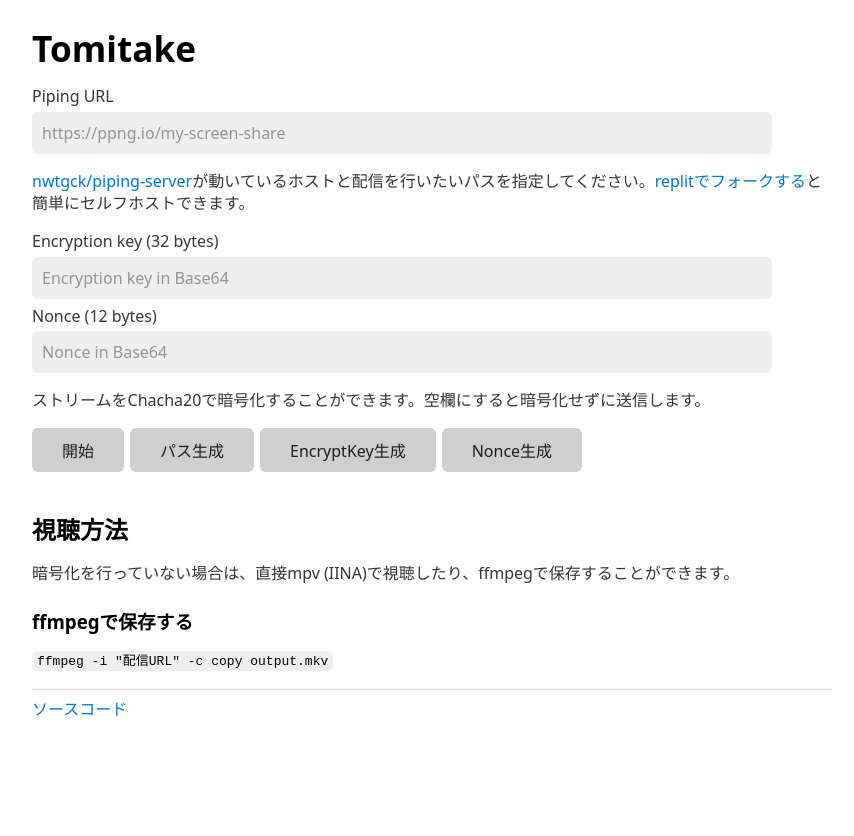
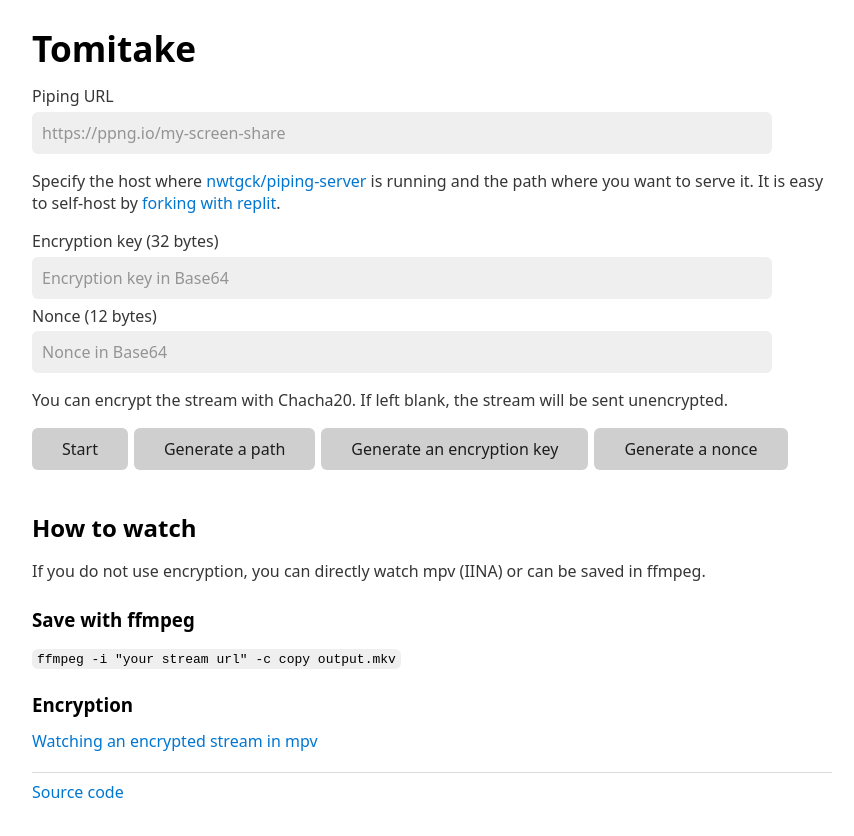
Before and after one commit to ci7lus/friend-password, a React (Vite) app: page / in a window 1280 px wide. Shown: the top 836 px of the page, without its empty margins (208-1062 px from the left). Before the commit the page ends 800 px from the top, so only its background shows below. Built offline with nearby package versions, Linux system fonts and the light colour scheme.

Commit message:
🌐 英語にしちゃった

```diff
--- a/src/App.tsx
+++ b/src/App.tsx
@@ -36,16 +36,16 @@ function App() {
       <h1>Tomitake</h1>
       {isStreamUploadDisabled && (
         <div className="warn">
-          <h3>必要な機能が利用できない可能性があります</h3>
+          <h3>Necessary functions may not be available.</h3>
           <div>
             <p>
-              Tomitakeを利用するには、<code>ReadableStream</code>が
-              <code>fetch</code>で送信できる必要があります。
+              To use Tomitake, <code>ReadableStream</code> must be able to be
+              sent by fetch.
             </p>
-            <h4>Chrome/Chromium Edgeの場合</h4>
+            <h4>For Chrome/Chromium Edge</h4>
             <p>
-              <code>chrome://flags</code>から
-              <code>Experimental Web Platfrom features</code>を有効化します。
+              Enable <code>Experimental Web Platfrom features</code> from{" "}
+              <code>chrome://flags</code>.
             </p>
             <img
               src="https://i.gyazo.com/d89af071fe52c9fa0275edfe9f3e5431.png"
@@ -161,12 +161,13 @@ function App() {
           required
         />
         <p>
+          Specify the host where{" "}
           <a href="https://github.com/nwtgck/piping-server">
             nwtgck/piping-server
-          </a>
-          が動いているホストと配信を行いたいパスを指定してください。
-          <a href="https://replit.com/@nwtgck/piping">replitでフォークする</a>
-          と簡単にセルフホストできます。
+          </a>{" "}
+          is running and the path where you want to serve it. It is easy to
+          self-host by{" "}
+          <a href="https://replit.com/@nwtgck/piping">forking with replit</a>.
         </p>
         <label htmlFor="encryptKey">Encryption key (32 bytes)</label>
         <input
@@ -192,13 +193,14 @@ function App() {
           required={0 < encryptKey.length}
         />
         <p>
-          ストリームをChacha20で暗号化することができます。空欄にすると暗号化せずに送信します。
+          You can encrypt the stream with Chacha20. If left blank, the stream
+          will be sent unencrypted.
         </p>
         <div className="buttons">
-          <input type="submit" value="開始" disabled={isDisabled} />
+          <input type="submit" value="Start" disabled={isDisabled} />
           <input
             type="button"
-            value="パス生成"
+            value="Generate a path"
             disabled={isDisabled}
             onClick={() => {
               const u = new URL(url)
@@ -208,7 +210,7 @@ function App() {
           />
           <input
             type="button"
-            value="EncryptKey生成"
+            value="Generate an encryption key"
             disabled={isDisabled}
             onClick={() => {
               const n = new Uint8Array(32)
@@ -218,7 +220,7 @@ function App() {
           />
           <input
             type="button"
-            value="Nonce生成"
+            value="Generate a nonce"
             disabled={isDisabled}
             onClick={() => {
               const n = new Uint8Array(12)
@@ -230,23 +232,27 @@ function App() {
       </form>
       {resp && (
         <div>
-          <h3>応答</h3>
+          <h3>Result</h3>
           <pre>
             <code>{resp}</code>
           </pre>
         </div>
       )}
       <div>
-        <h2>視聴方法</h2>
+        <h2>How to watch</h2>
         <p>
-          暗号化を行っていない場合は、直接mpv
-          (IINA)で視聴したり、ffmpegで保存することができます。
+          If you do not use encryption, you can directly watch mpv (IINA) or can
+          be saved in ffmpeg.
         </p>
-        <h3>ffmpegで保存する</h3>
-        <code>ffmpeg -i "配信URL" -c copy output.mkv</code>
+        <h3>Save with ffmpeg</h3>
+        <code>ffmpeg -i "your stream url" -c copy output.mkv</code>
+        <h3>Encryption</h3>
+        <a href="https://github.com/ci7lus/tomitake#Chacha20_decrypt">
+          Watching an encrypted stream in mpv
+        </a>
       </div>
       <hr />
-      <a href="https://github.com/ci7lus/tomitake">ソースコード</a>
+      <a href="https://github.com/ci7lus/tomitake">Source code</a>
     </div>
   )
 }
```
Also changed, not shown: 1 other file (tests, documents, lock files or other folders).
